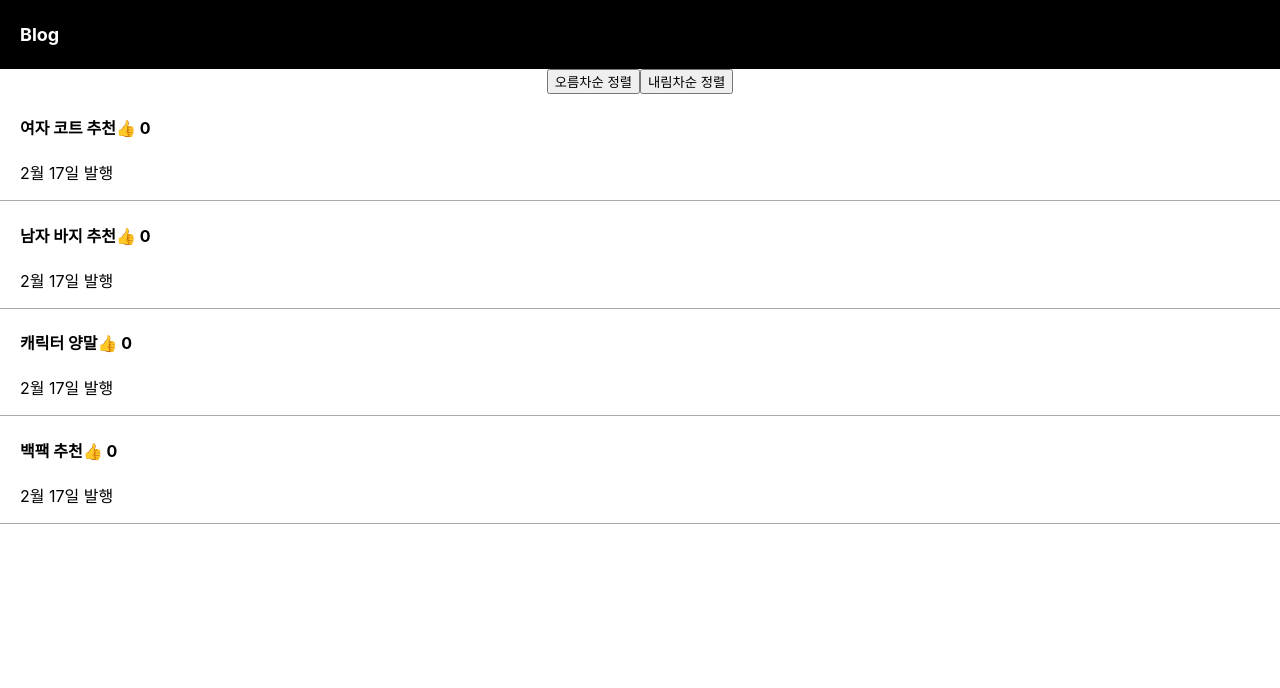
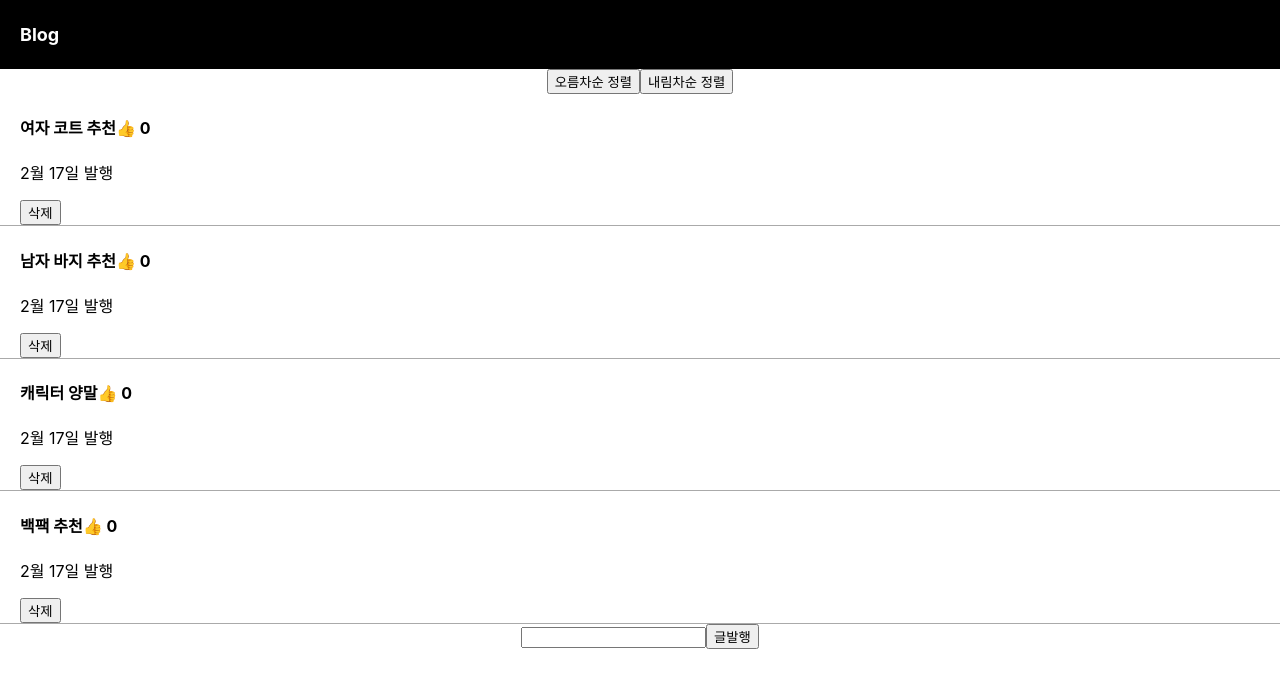
Before and after one commit to jisoooo17/react_blog, a React (Create React App) app: page / in a window 1280 px wide. Shown: the top 688 px of the page. Built offline with nearby package versions, Linux system fonts and the light colour scheme.

Commit message:
input test

```diff
--- a/src/App.js
+++ b/src/App.js
@@ -7,6 +7,8 @@ function App() {
   let [like, setLike] = useState([0, 0, 0, 0]);
   let [modal, setModal] = useState(false);
   let [modalTit, setModalTit] = useState(0);
+  let [input, setInput] = useState("");
+
 
   return (
     <div className="App">
@@ -35,19 +37,38 @@ function App() {
         title.map((q, i)=>{
           return (
             <div className="list" key={q}>
-              <h4 onClick={()=>{setModal(!modal); setModalTit(i)}}>
+              <h4 onClick={()=>{setModal(!modal); setModalTit(i);}}>
                 {title[i]}
-                <span onClick={()=>{
+                <span onClick={(e)=>{
+                  e.stopPropagation();
                   let newLike = [...like];
                   newLike[i] += 1;
                   setLike(newLike);
                 }}>👍</span> {like[i]}
               </h4>
               <p>2월 17일 발행</p>
+
+              {/* 글 삭제 */}
+              <button onClick={()=>{
+                let newTitle = [...title];
+                newTitle.splice(i, 1);
+                setTitle(newTitle);
+              }}>삭제</button>
             </div>
           )
         })
       }
+
+      {/* input */}
+      <input type="text" onChange={(e)=>{
+        setInput(e.target.value);
+      }}/>
+
+      <button onClick={()=>{
+        let newTitle = [...title];
+        newTitle.unshift(input);
+        setTitle(newTitle)
+      }}>글발행</button>
 
       {/* <div className="list">
         <button onClick={()=>{
@@ -76,7 +97,6 @@ function App() {
         // modal == true ? <Modal modalTit={modalTit} title={title} setTitle={setTitle} color={"green"}/> : null
         // modal == true ? <Modal/> : null
         modal == true ? <Modal title={title} setTitle={setTitle} modalTit={modalTit}/> : null
-
       }
     </div>
   );
@@ -89,7 +109,6 @@ function Modal(props){
     //   <p>날짜</p>
     //   <p>상세 내용</p>
     // </div>
-
 
     // <div className="modal">
     //   <h4>제목</h4>
```
